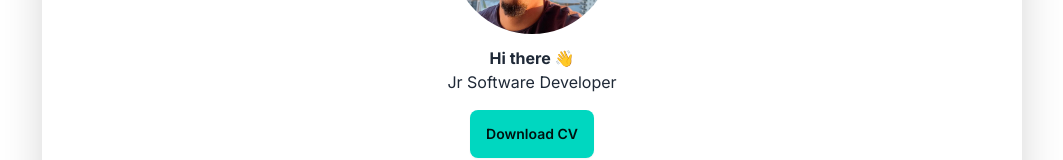
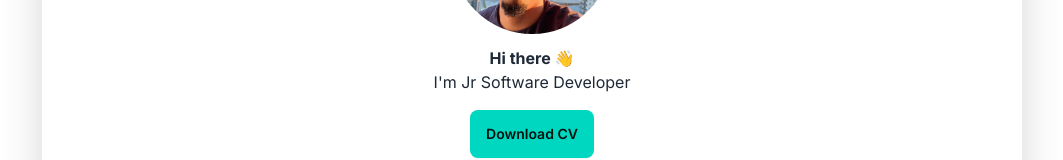
Before and after one commit to GuillerFuentec/porfolio, a Next.js app: page /about in a window 1280 px wide. Shown: the part 230-390 px from the top of the page, without its empty margins (108-1171 px from the left). Built offline with nearby package versions, Linux system fonts and the light colour scheme.

Commit message:
update: pages/about/index.jsx

```diff
--- a/src/pages/about/index.jsx
+++ b/src/pages/about/index.jsx
@@ -23,7 +23,7 @@ export default function About() {
             />
             <div className="flex flex-col items-center mt-3">
               <h2 className="font-bold">Hi there 👋</h2>
-              <h4>Jr Software Developer</h4>
+              <h4>I'm Jr Software Developer</h4>
               <div>
                 <button className="btn btn-accent join-item my-4">
                   Download CV
```
